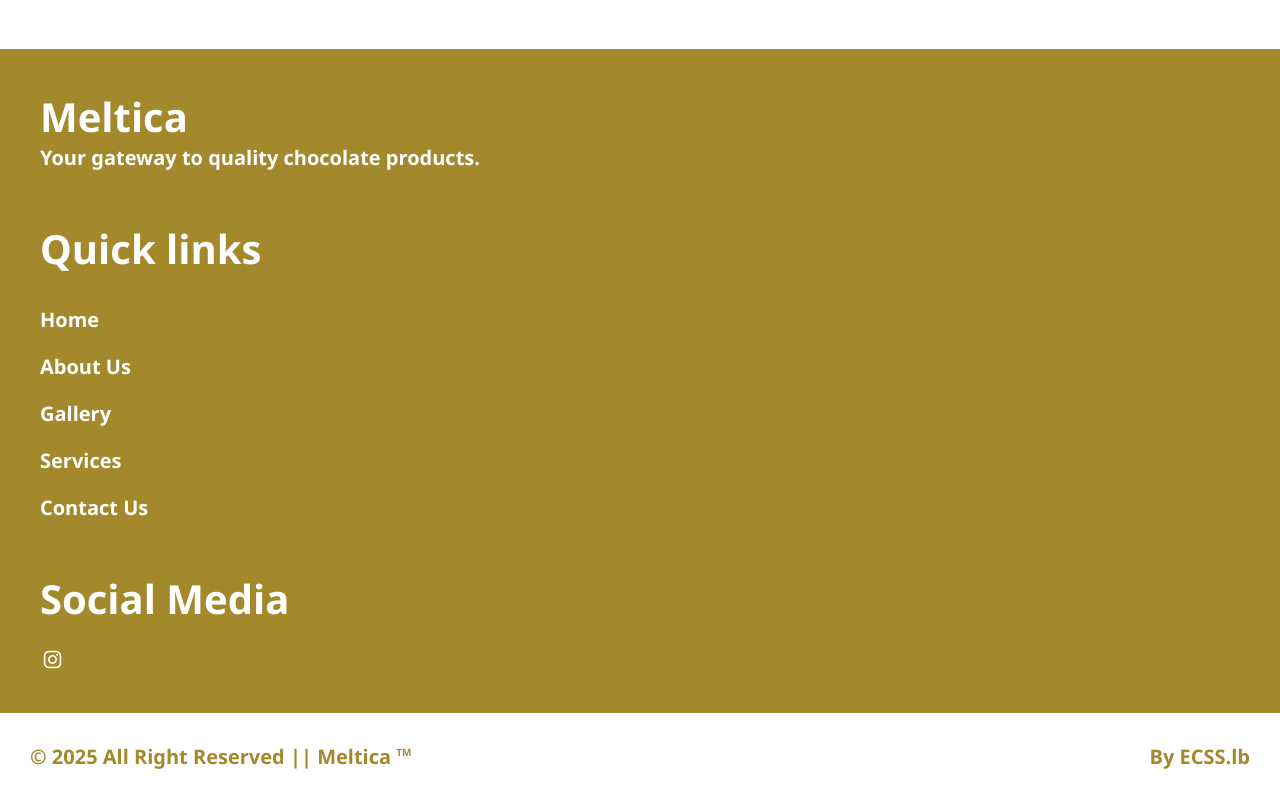
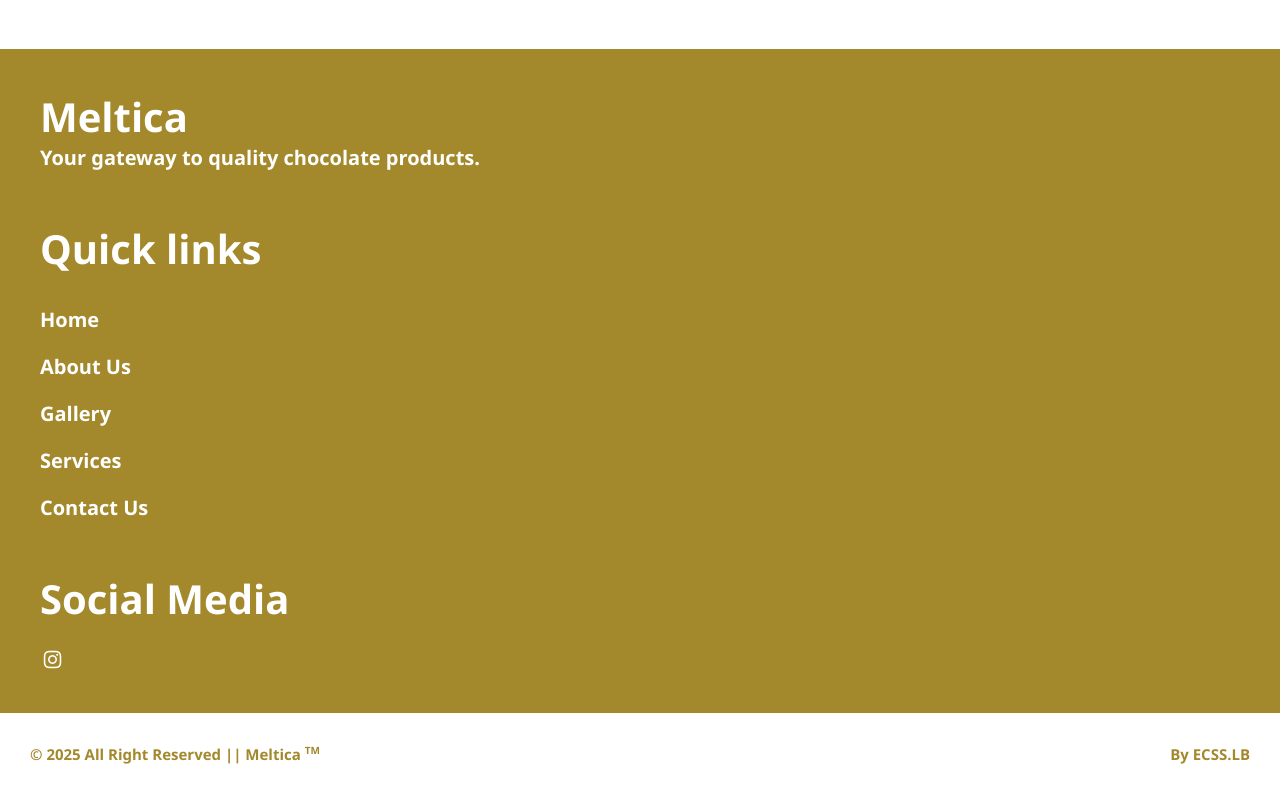
Before and after one commit to Tonyelchediac/meltica, a plain HTML site: page index.html in a window 1280 px wide. Shown: the part 4040-4840 px from the top of the page. Drawn offline with nearby package versions, Linux system fonts and the light colour scheme.

Commit message:
Add files via upload

```diff
--- a/index.html
+++ b/index.html
@@ -183,7 +183,7 @@
 
         <div class="footer">
             <p>&copy; 2025 All Right Reserved || Meltica <sup>TM</sup></p>
-            <p>By ECSS.lb</p>
+            <p>By ECSS.LB</p>
         </div>
      </footer>
 
--- a/styles.css
+++ b/styles.css
@@ -414,7 +414,7 @@
 }
 
 .footer p{
-    font-size: 20px;
+    font-size: 15px;
     color: var(--primary-color);
 }
 
```
